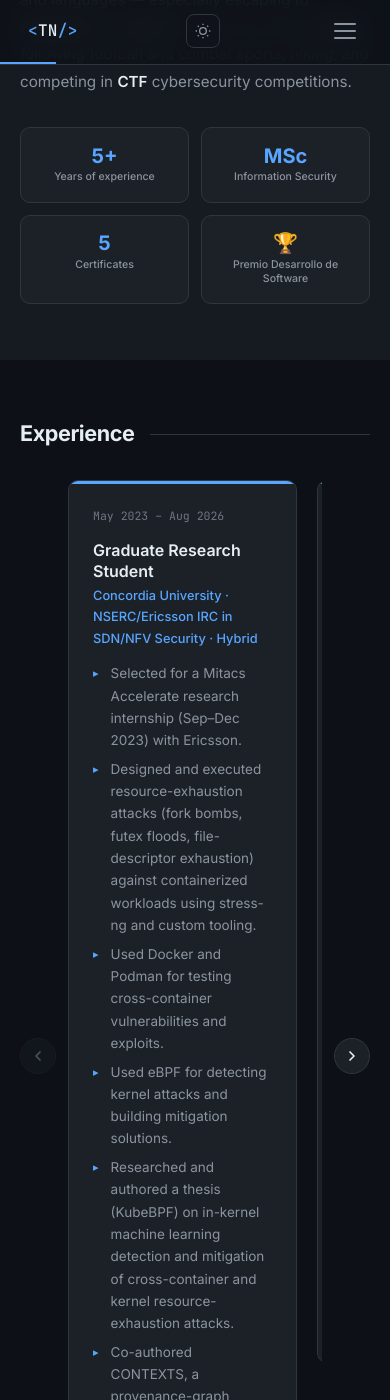
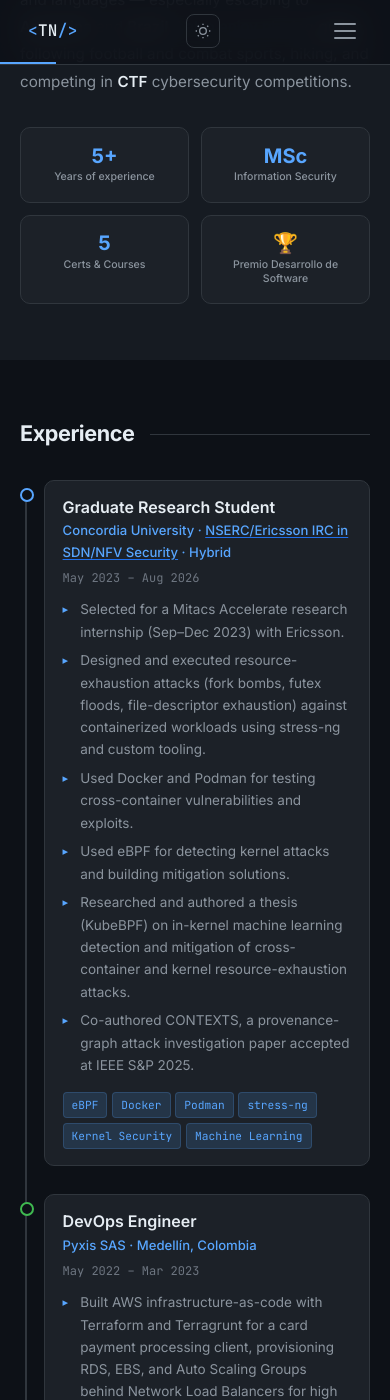
Before and after one commit to tdnavarrom/tdnavarrom.github.io, a Jekyll site: the page index.html, which Jekyll copies as it is, in a window 390 px wide and 1400 px high, scrolled down 1180 px. Built offline with Jekyll 4.4.1, drawn with Linux system fonts in a browser that asks for light colours; some of the changed text lies outside the part shown.

Commit message:
added sections and paper

```diff
--- a/assets/css/sections.css
+++ b/assets/css/sections.css
@@ -788,3 +788,69 @@
   border-radius: 4px;
   white-space: nowrap;
 }
+
+/* Experience timeline: marker colour by type, tighter bullets */
+.timeline-marker.industry { border-color: var(--green); }
+.timeline-item:hover .timeline-marker.industry { background: var(--green); }
+.timeline .exp-role { margin-bottom: 0; }
+.timeline .tl-company { margin-bottom: 0; }
+
+/* Space between stacked publication cards */
+.pub-card + .pub-card { margin-top: 1.5rem; }
+
+/* Row of publication links */
+.pub-links { display: flex; flex-wrap: wrap; gap: 0 1.5rem; }
+
+/* Linked lab name in experience company line */
+.tl-company a { color: inherit; text-decoration: underline; text-decoration-color: var(--accent-dim); text-underline-offset: 2px; }
+.tl-company a:hover { text-decoration-color: currentColor; }
+
+/* Sub-group headings inside Certifications & Training */
+.cert-group-title {
+  font-family: var(--mono);
+  font-size: 0.75rem;
+  font-weight: 600;
+  text-transform: uppercase;
+  letter-spacing: 0.08em;
+  color: var(--text-dim);
+  margin-bottom: 0.75rem;
+}
+
+/* Tab filter: All / Certifications / Courses */
+.cert-tabs {
+  display: flex;
+  flex-wrap: wrap;
+  gap: 0.5rem;
+  margin-bottom: 1.75rem;
+}
+.cert-tab {
+  display: inline-flex;
+  align-items: center;
+  gap: 0.45rem;
+  font: inherit;
+  font-size: 0.82rem;
+  font-weight: 500;
+  color: var(--text-muted);
+  background: var(--surface);
+  border: 1px solid var(--border);
+  border-radius: 999px;
+  padding: 0.4rem 0.95rem;
+  cursor: pointer;
+  transition: border-color var(--transition), color var(--transition), background var(--transition);
+}
+.cert-tab:hover { border-color: var(--accent); color: var(--text); }
+.cert-tab.active {
+  color: var(--accent);
+  background: var(--accent-glow);
+  border-color: var(--accent);
+}
+.cert-count {
+  font-family: var(--mono);
+  font-size: 0.7rem;
+  color: var(--text-dim);
+}
+.cert-tab.active .cert-count { color: var(--accent); }
+
+.cert-group[hidden] { display: none; }
+/* Spacing between the two groups when both are visible */
+.cert-group + .cert-group:not([hidden]) { margin-top: 2rem; }
--- /dev/null
+++ b/assets/js/certs.js
@@ -0,0 +1,23 @@
+/* ================================================================
+   certs.js — Tab filter for the Certifications & Training section.
+   "All" shows both groups; the other tabs show only one group.
+   ================================================================ */
+
+const certTabs   = document.querySelectorAll('.cert-tab');
+const certGroups = document.querySelectorAll('.cert-group');
+
+certTabs.forEach(tab => {
+  tab.addEventListener('click', () => {
+    const filter = tab.dataset.filter;
+
+    certTabs.forEach(t => {
+      const on = t === tab;
+      t.classList.toggle('active', on);
+      t.setAttribute('aria-pressed', on);
+    });
+
+    certGroups.forEach(g => {
+      g.hidden = filter !== 'all' && g.dataset.group !== filter;
+    });
+  });
+});
--- a/assets/js/experience.js
+++ /dev/null
@@ -1,52 +0,0 @@
-/* ================================================================
-   experience.js — Carousel for the experience section.
-   Shows 2 cards at once; each arrow click slides exactly 1 card.
-   ================================================================ */
-
-const track    = document.getElementById('expTrack');
-const prevBtn  = document.getElementById('expPrev');
-const nextBtn  = document.getElementById('expNext');
-
-let currentIndex = 0; // index of the leftmost visible card
-
-/* How many cards fit in the viewport at once */
-function perPage() {
-  return window.innerWidth <= 600 ? 1 : 2;
-}
-
-/* Pixel distance to slide by one card (card width + gap) */
-function slideAmount() {
-  const card = track.querySelector('.exp-card');
-  if (!card) return 0;
-  const gap = parseFloat(getComputedStyle(track).gap) || 20;
-  return card.offsetWidth + gap;
-}
-
-/* Apply transform and update button states */
-function goTo(index) {
-  const cards = [...track.querySelectorAll('.exp-card')];
-  const maxIndex = Math.max(0, cards.length - perPage());
-  currentIndex = Math.max(0, Math.min(index, maxIndex));
-
-  track.style.transform = `translateX(-${currentIndex * slideAmount()}px)`;
-
-  prevBtn.disabled = currentIndex === 0;
-  nextBtn.disabled = currentIndex >= maxIndex;
-}
-
-prevBtn.addEventListener('click', () => goTo(currentIndex - 1));
-nextBtn.addEventListener('click', () => goTo(currentIndex + 1));
-
-/* Touch / swipe support */
-let touchStartX = 0;
-track.addEventListener('touchstart', e => { touchStartX = e.touches[0].clientX; }, { passive: true });
-track.addEventListener('touchend',   e => {
-  const dx = touchStartX - e.changedTouches[0].clientX;
-  if (Math.abs(dx) > 40) dx > 0 ? goTo(currentIndex + 1) : goTo(currentIndex - 1);
-});
-
-/* Recalculate on resize (card widths change) */
-window.addEventListener('resize', () => goTo(currentIndex));
-
-/* Initial state */
-goTo(0);
--- a/assets/js/translations.js
+++ b/assets/js/translations.js
@@ -43,7 +43,7 @@ const translations = {
       p2: "I love <strong>traveling</strong> and learning about new cultures and languages — especially escaping to <strong>Argentina</strong> and <strong>Brazil</strong>. I also enjoy playing <strong>guitar</strong>, following football and combat sports, hiking, and competing in <strong>CTF</strong> cybersecurity competitions.",
       statExp: 'Years of experience',
       statSec: 'Information Security',
-      statCerts: 'Certificates',
+      statCerts: 'Certs & Courses',
       statAward: 'Premio Desarrollo de Software'
     },
     hobbies: {
@@ -99,7 +99,7 @@ const translations = {
       title: 'Languages',
       nativeBadge: 'Native', fluentBadge: 'Fluent · C1', intermediateBadge: 'Intermediate · B1', basicBadge: 'Basic'
     },
-    certs: { title: 'Certificates' },
+    certs: { title: 'Certifications & Training', all: 'All', certified: 'Certifications', courses: 'Courses & Training' },
     contact: {
       title: 'Get in Touch',
       sub: "Whether it's a research collaboration, job opportunity, or just to say hello — my inbox is open."
@@ -144,7 +144,7 @@ const translations = {
       p2: 'Me encanta <strong>viajar</strong> y aprender sobre nuevas culturas e idiomas — especialmente escaparme a <strong>Argentina</strong> y <strong>Brasil</strong>. También disfruto tocar <strong>guitarra</strong>, seguir el fútbol y los deportes de combate, hacer senderismo y competir en <strong>CTF</strong> de ciberseguridad.',
       statExp: 'Años de experiencia',
       statSec: 'Seguridad Informática',
-      statCerts: 'Certificaciones',
+      statCerts: 'Certs. y cursos',
       statAward: 'Premio Desarrollo de Software'
     },
     hobbies: {
@@ -200,7 +200,7 @@ const translations = {
       title: 'Idiomas',
       nativeBadge: 'Nativo', fluentBadge: 'Fluido · C1', intermediateBadge: 'Intermedio · B1', basicBadge: 'Básico'
     },
-    certs: { title: 'Certificados' },
+    certs: { title: 'Certificaciones y formación', all: 'Todos', certified: 'Certificaciones', courses: 'Cursos y formación' },
     contact: {
       title: '¡Hablemos, parce!',
       sub: 'Si querés hablar de investigación, oportunidades laborales o simplemente saludar — mi bandeja está abierta.'
@@ -245,7 +245,7 @@ const translations = {
       p2: "J'adore <strong>voyager</strong> et découvrir de nouvelles cultures et langues — surtout m'évader en <strong>Argentine</strong> et au <strong>Brésil</strong>. J'aime aussi jouer de la <strong>guitare</strong>, suivre le football et les sports de combat, randonner, et participer à des <strong>CTF</strong> en cybersécurité.",
       statExp: "Années d'expérience",
       statSec: "Sécurité de l'Information",
-      statCerts: 'Certificats',
+      statCerts: 'Certifs & cours',
       statAward: 'Premio Desarrollo de Software'
     },
     hobbies: {
@@ -301,7 +301,7 @@ const translations = {
       title: 'Langues',
       nativeBadge: 'Natif', fluentBadge: 'Courant · C1', intermediateBadge: 'Intermédiaire · B1', basicBadge: 'Notions de base'
     },
-    certs: { title: 'Certificats' },
+    certs: { title: 'Certifications et formations', all: 'Tous', certified: 'Certifications', courses: 'Cours et formations' },
     contact: {
       title: 'Contactez-moi',
       sub: 'Que ce soit pour une collaboration de recherche, une opportunité professionnelle, ou simplement pour dire bonjour — ma boîte mail est ouverte.'
--- a/index.html
+++ b/index.html
@@ -143,7 +143,7 @@
           </div>
           <div class="stat-card">
             <span class="stat-num">5</span>
-            <span class="stat-label" data-i18n="about.statCerts">Certifications</span>
+            <span class="stat-label" data-i18n="about.statCerts">Certs &amp; Courses</span>
           </div>
           <div class="stat-card">
             <span class="stat-num">🏆</span>
@@ -160,21 +160,18 @@
     <div class="container">
       <h2 class="section-title" data-i18n="exp.title">Experience</h2>
 
-      <div class="carousel-wrap">
-        <button class="car-arrow car-prev" id="expPrev" aria-label="Previous experience" disabled>
-          <svg xmlns="http://www.w3.org/2000/svg" viewBox="0 0 24 24" fill="none" stroke="currentColor" stroke-width="2.5" stroke-linecap="round" stroke-linejoin="round"><polyline points="15 18 9 12 15 6"/></svg>
-        </button>
-        <div class="car-viewport">
-          <div class="car-track" id="expTrack">
+      <div class="timeline">
 
-        <div class="exp-card">
-          <div class="exp-card-accent academic"></div>
-          <div class="exp-card-body">
-            <div class="exp-card-top">
-              <span class="exp-date">May 2023 – Aug 2026</span>
+        <div class="timeline-item">
+          <div class="timeline-marker academic"></div>
+          <div class="timeline-content">
+            <div class="tl-header">
+              <div>
+                <h3 class="exp-role" data-i18n="exp.grad.title">Graduate Research Student</h3>
+                <p class="tl-company">Concordia University · <a href="https://arc.encs.concordia.ca/" target="_blank" rel="noopener">NSERC/Ericsson IRC in SDN/NFV Security</a> · <span data-i18n="exp.hybrid">Hybrid</span></p>
+              </div>
+              <span class="tl-date">May 2023 – Aug 2026</span>
             </div>
-            <h3 class="exp-role" data-i18n="exp.grad.title">Graduate Research Student</h3>
-            <p class="exp-company">Concordia University · NSERC/Ericsson IRC in SDN/NFV Security · <span data-i18n="exp.hybrid">Hybrid</span></p>
             <ul class="exp-bullets">
               <li data-i18n="exp.grad.b1">Selected for a Mitacs Accelerate research internship (Sep–Dec 2023) with Ericsson.</li>
               <li data-i18n="exp.grad.b2">Designed and executed resource-exhaustion attacks (fork bombs, futex floods, file-descriptor exhaustion) against containerized workloads using stress-ng and custom tooling.</li>
@@ -189,14 +186,16 @@
           </div>
         </div>
 
-        <div class="exp-card">
-          <div class="exp-card-accent industry"></div>
-          <div class="exp-card-body">
-            <div class="exp-card-top">
-              <span class="exp-date">May 2022 – Mar 2023</span>
+        <div class="timeline-item">
+          <div class="timeline-marker industry"></div>
+          <div class="timeline-content">
+            <div class="tl-header">
+              <div>
+                <h3 class="exp-role" data-i18n="exp.devops.title">DevOps Engineer</h3>
+                <p class="tl-company">Pyxis SAS · Medellín, Colombia</p>
+              </div>
+              <span class="tl-date">May 2022 – Mar 2023</span>
             </div>
-            <h3 class="exp-role" data-i18n="exp.devops.title">DevOps Engineer</h3>
-            <p class="exp-company">Pyxis SAS · Medellín, Colombia</p>
             <ul class="exp-bullets">
               <li data-i18n="exp.devops.b1">Built AWS infrastructure-as-code with Terraform and Terragrunt for a card payment processing client, provisioning RDS, EBS, and Auto Scaling Groups behind Network Load Balancers for high availability and scalability of regulated financial workloads.</li>
               <li data-i18n="exp.devops.b2">Automated deployment and server configuration with Ansible and Docker for a cryptocurrency exchange client, supporting secure, highly available production environments.</li>
@@ -208,14 +207,16 @@
           </div>
         </div>
 
-        <div class="exp-card">
-          <div class="exp-card-accent industry"></div>
-          <div class="exp-card-body">
-            <div class="exp-card-top">
-              <span class="exp-date">Aug 2021 – Feb 2022</span>
+        <div class="timeline-item">
+          <div class="timeline-marker industry"></div>
+          <div class="timeline-content">
+            <div class="tl-header">
+              <div>
+                <h3 class="exp-role" data-i18n="exp.epm.title">Data Scientist Intern</h3>
+                <p class="tl-company">Empresas Públicas de Medellín (EPM) · Medellín, Colombia</p>
+              </div>
+              <span class="tl-date">Aug 2021 – Feb 2022</span>
             </div>
-            <h3 class="exp-role" data-i18n="exp.epm.title">Data Scientist Intern</h3>
-            <p class="exp-company">Empresas Públicas de Medellín (EPM) · Medellín, Colombia</p>
             <ul class="exp-bullets">
               <li data-i18n="exp.epm.b1">Built machine learning models in Python, Matlab, and R for hydrological forecasting.</li>
               <li data-i18n="exp.epm.b2">Analyzed model outputs to assess forecasting accuracy and guide improvements.</li>
@@ -228,14 +229,16 @@
           </div>
         </div>
 
-        <div class="exp-card">
-          <div class="exp-card-accent academic"></div>
-          <div class="exp-card-body">
-            <div class="exp-card-top">
-              <span class="exp-date">Sep 2019 – Jun 2021</span>
+        <div class="timeline-item">
+          <div class="timeline-marker academic"></div>
+          <div class="timeline-content">
+            <div class="tl-header">
+              <div>
+                <h3 class="exp-role" data-i18n="exp.ra.title">Research Assistant</h3>
+                <p class="tl-company">Universidad EAFIT · Apolo Supercomputing Center</p>
+              </div>
+              <span class="tl-date">Sep 2019 – Jun 2021</span>
             </div>
-            <h3 class="exp-role" data-i18n="exp.ra.title">Research Assistant</h3>
-            <p class="exp-company">Universidad EAFIT · Apolo Supercomputing Center</p>
             <ul class="exp-bullets">
               <li data-i18n="exp.ra.b1">Administered Linux systems for the Apolo HPC cluster, auditing packages for security vulnerabilities.</li>
               <li data-i18n="exp.ra.b2">Deployed private web applications in Docker to harden the cluster's security posture.</li>
@@ -249,12 +252,7 @@
           </div>
         </div>
 
-          </div><!-- /.car-track -->
-        </div><!-- /.car-viewport -->
-        <button class="car-arrow car-next" id="expNext" aria-label="Next experience">
-          <svg xmlns="http://www.w3.org/2000/svg" viewBox="0 0 24 24" fill="none" stroke="currentColor" stroke-width="2.5" stroke-linecap="round" stroke-linejoin="round"><polyline points="9 18 15 12 9 6"/></svg>
-        </button>
-      </div><!-- /.carousel-wrap -->
+      </div><!-- /.timeline -->
 
     </div>
   </section>
@@ -271,6 +269,12 @@
         <p class="pub-venue">M.A.Sc. Thesis, Concordia University — accepted, to be published in 2027.</p>
         <p class="pub-venue">Journal/conference paper based on this thesis — venue and date TBA.</p>
         <p class="pub-acceptance" data-i18n="pub.thesisStatus">Status: Thesis accepted · Paper TBA</p>
+        <div class="pub-links">
+          <a class="pub-link" href="https://arc.encs.concordia.ca/" target="_blank" rel="noopener">
+            <svg xmlns="http://www.w3.org/2000/svg" viewBox="0 0 24 24" fill="none" stroke="currentColor" stroke-width="2" stroke-linecap="round" stroke-linejoin="round"><path d="M18 13v6a2 2 0 0 1-2 2H5a2 2 0 0 1-2-2V8a2 2 0 0 1 2-2h6"/><polyline points="15 3 21 3 21 9"/><line x1="10" y1="14" x2="21" y2="3"/></svg>
+            ARC Lab
+          </a>
+        </div>
       </div>
 
       <div class="pub-card">
@@ -279,10 +283,20 @@
         <p class="pub-authors">Sareh Mohammadi, Hugo Kermabon-Bobinnec, Azadeh Tabiban, Lingyu Wang, <strong>Tomás Navarro Múnera</strong>, Yosr Jarraya.</p>
         <p class="pub-venue">Proc. the 45th IEEE Symposium on Security and Privacy (IEEE S&amp;P 2025), San Francisco, USA, May 12–15, 2025.</p>
         <p class="pub-acceptance" data-i18n="pub.acceptance">Acceptance ratio: 257 / 1740 ≈ 14.8%</p>
-        <a class="pub-link" href="https://ieeexplore.ieee.org/document/11023372" target="_blank" rel="noopener">
-          <svg xmlns="http://www.w3.org/2000/svg" viewBox="0 0 24 24" fill="none" stroke="currentColor" stroke-width="2" stroke-linecap="round" stroke-linejoin="round"><path d="M18 13v6a2 2 0 0 1-2 2H5a2 2 0 0 1-2-2V8a2 2 0 0 1 2-2h6"/><polyline points="15 3 21 3 21 9"/><line x1="10" y1="14" x2="21" y2="3"/></svg>
-          IEEE Xplore
-        </a>
+        <div class="pub-links">
+          <a class="pub-link" href="https://ieeexplore.ieee.org/document/11023372" target="_blank" rel="noopener">
+            <svg xmlns="http://www.w3.org/2000/svg" viewBox="0 0 24 24" fill="none" stroke="currentColor" stroke-width="2" stroke-linecap="round" stroke-linejoin="round"><path d="M18 13v6a2 2 0 0 1-2 2H5a2 2 0 0 1-2-2V8a2 2 0 0 1 2-2h6"/><polyline points="15 3 21 3 21 9"/><line x1="10" y1="14" x2="21" y2="3"/></svg>
+            IEEE Xplore
+          </a>
+          <a class="pub-link" href="assets/papers/mohammadi2025sp.pdf" download>
+            <svg xmlns="http://www.w3.org/2000/svg" viewBox="0 0 24 24" fill="none" stroke="currentColor" stroke-width="2" stroke-linecap="round" stroke-linejoin="round"><path d="M21 15v4a2 2 0 0 1-2 2H5a2 2 0 0 1-2-2v-4"/><polyline points="7 10 12 15 17 10"/><line x1="12" y1="15" x2="12" y2="3"/></svg>
+            PDF
+          </a>
+          <a class="pub-link" href="https://arc.encs.concordia.ca/" target="_blank" rel="noopener">
+            <svg xmlns="http://www.w3.org/2000/svg" viewBox="0 0 24 24" fill="none" stroke="currentColor" stroke-width="2" stroke-linecap="round" stroke-linejoin="round"><path d="M18 13v6a2 2 0 0 1-2 2H5a2 2 0 0 1-2-2V8a2 2 0 0 1 2-2h6"/><polyline points="15 3 21 3 21 9"/><line x1="10" y1="14" x2="21" y2="3"/></svg>
+            ARC Lab
+          </a>
+        </div>
       </div>
 
     </div>
@@ -531,7 +545,33 @@
   <!-- CERTIFICATIONS -->
   <section id="certifications" class="section section-alt">
     <div class="container">
-      <h2 class="section-title" data-i18n="certs.title">Certifications</h2>
+      <h2 class="section-title" data-i18n="certs.title">Certifications &amp; Training</h2>
+      <div class="cert-tabs" role="group" aria-label="Filter certifications and courses">
+        <button class="cert-tab active" data-filter="all" aria-pressed="true"><span data-i18n="certs.all">All</span> <span class="cert-count">5</span></button>
+        <button class="cert-tab" data-filter="cert" aria-pressed="false"><span data-i18n="certs.certified">Certifications</span> <span class="cert-count">1</span></button>
+        <button class="cert-tab" data-filter="course" aria-pressed="false"><span data-i18n="certs.courses">Courses &amp; Training</span> <span class="cert-count">4</span></button>
+      </div>
+
+      <div class="cert-group" data-group="cert">
+      <h3 class="cert-group-title" data-i18n="certs.certified">Certifications</h3>
+      <div class="cert-list">
+
+        <div class="cert-item">
+          <div class="cert-icon-wrap cert-cloud">
+            <svg xmlns="http://www.w3.org/2000/svg" viewBox="0 0 24 24" fill="none" stroke="currentColor" stroke-width="2"><path d="M18 10h-1.26A8 8 0 1 0 9 20h9a5 5 0 0 0 0-10z"/></svg>
+          </div>
+          <div class="cert-body">
+            <p class="cert-name">AWS Certified Cloud Practitioner</p>
+            <p class="cert-meta">Amazon Web Services · May. 2023</p>
+          </div>
+          <span class="cert-tag">Cloud</span>
+        </div>
+
+      </div>
+      </div>
+
+      <div class="cert-group" data-group="course">
+      <h3 class="cert-group-title" data-i18n="certs.courses">Courses &amp; Training</h3>
       <div class="cert-list">
 
         <div class="cert-item">
@@ -552,17 +592,6 @@
           <div class="cert-body">
             <p class="cert-name">Cloud and DevOps Fundamentals — Cloud and Automation tools</p>
             <p class="cert-meta">EPAM Learning · Apr. 2025</p>
-          </div>
-          <span class="cert-tag">Cloud</span>
-        </div>
-
-        <div class="cert-item">
-          <div class="cert-icon-wrap cert-cloud">
-            <svg xmlns="http://www.w3.org/2000/svg" viewBox="0 0 24 24" fill="none" stroke="currentColor" stroke-width="2"><path d="M18 10h-1.26A8 8 0 1 0 9 20h9a5 5 0 0 0 0-10z"/></svg>
-          </div>
-          <div class="cert-body">
-            <p class="cert-name">AWS Certified Cloud Practitioner</p>
-            <p class="cert-meta">Amazon Web Services · May. 2023</p>
           </div>
           <span class="cert-tag">Cloud</span>
         </div>
@@ -589,6 +618,7 @@
           <span class="cert-tag">DevOps</span>
         </div>
 
+      </div>
       </div>
     </div>
   </section>
@@ -646,8 +676,8 @@
   <script src="assets/js/theme.js"></script>
   <script src="assets/js/nav.js"></script>
   <script src="assets/js/terminal.js"></script>
-  <script src="assets/js/experience.js"></script>
   <script src="assets/js/extracurricular.js"></script>
+  <script src="assets/js/certs.js"></script>
   <script src="assets/js/translations.js"></script>
   <script src="assets/js/i18n.js"></script>
 </body>
```
Also changed, not shown: 3 other files.
